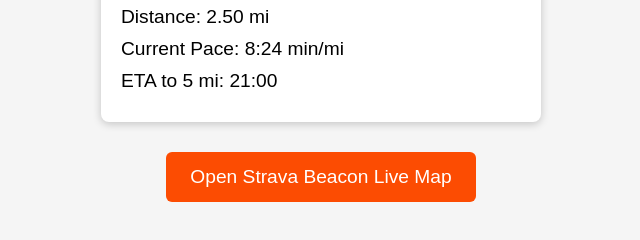
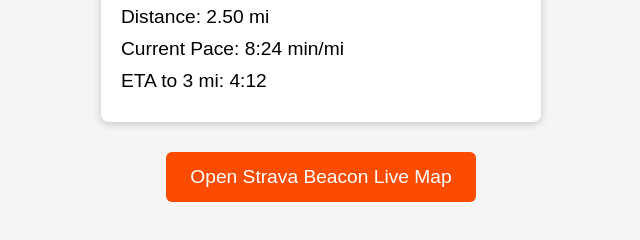
Before and after one commit to kenkenhn/live-run-tracker, a plain HTML site: page combined.html in a window 1280 px wide. Shown: the part 122-362 px from the top of the page, 319-959 px from the left. Drawn offline with Linux system fonts and the light colour scheme; files whose address does not match are found by name.

Commit message:
Update combined.html

```diff
--- a/combined.html
+++ b/combined.html
@@ -33,7 +33,7 @@
   <div class="stats">
     <div>Distance: <span id="distance">0.00 mi</span></div>
     <div>Current Pace: <span id="pace">0:00 min/mi</span></div>
-    <div>ETA to <span id="goal-miles-label">5</span> mi: <span id="eta">--:--</span></div>
+    <div>ETA to <span id="goal-miles-label">3</span> mi: <span id="eta">--:--</span></div>
   </div>
 
   <div class="beacon-button-container">
@@ -48,7 +48,7 @@
 
   <script>
     // <-- Change this number to update your distance goal (in miles) -->
-    const TOTAL_GOAL_MILES = 5;
+    const TOTAL_GOAL_MILES = 3;
 
     // Update the goal label in the UI automatically
     document.getElementById('goal-miles-label').textContent = TOTAL_GOAL_MILES;
```
